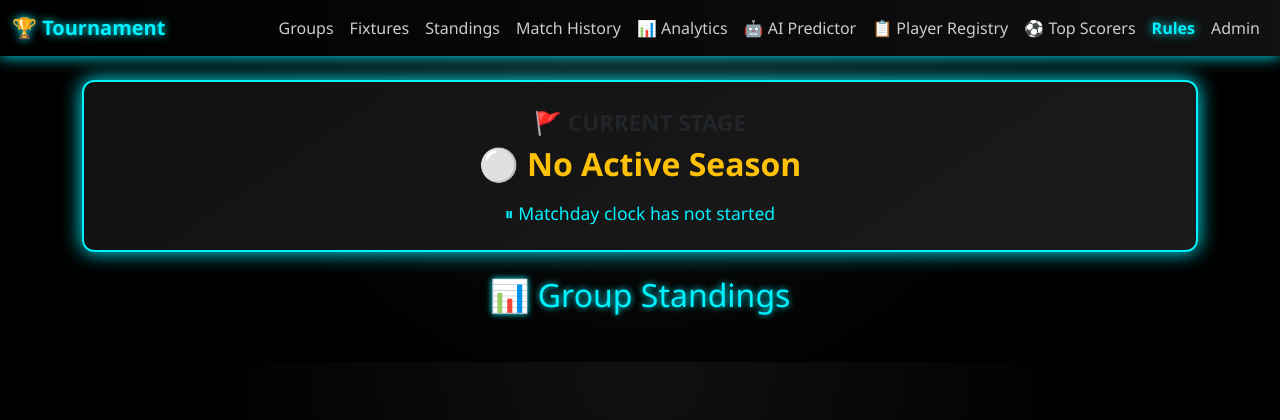
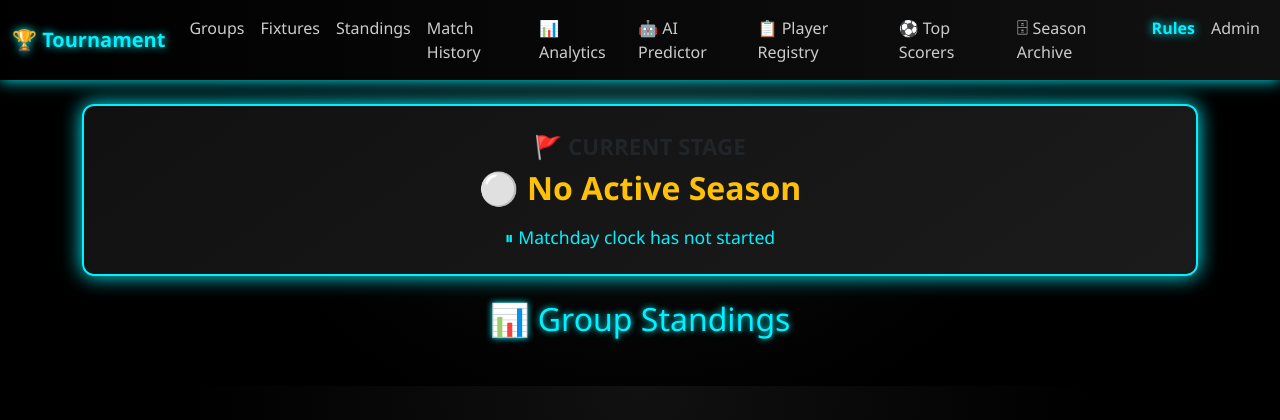
Before and after one commit to Hamza-dev001/football-tournament, a Flask app: page /standings in a window 1280 px wide. Shown: the top 420 px of the page. Run offline with Flask 3, Linux system fonts and the light colour scheme; data that the repository does not hold is empty.

Commit message:
Season Archive foundation: add /seasons landing page, reusable season selector, and season_id support for /standings

```diff
--- a/app/routes.py
+++ b/app/routes.py
@@ -135,6 +135,16 @@ def rules():
 
 
 # ==========================================================
+# SEASON ARCHIVE
+# ==========================================================
+
+@main.route("/seasons")
+def season_archive():
+    seasons = Season.query.order_by(Season.season_number.desc()).all()
+    return render_template("season_archive.html", seasons=seasons)
+
+
+# ==========================================================
 # GROUP FIXTURES
 # ==========================================================
 
@@ -216,9 +226,19 @@ def _build_group_table(group, season_id):
 
 @main.route("/standings")
 def standings():
-    season = get_active_season()
+    all_seasons = Season.query.order_by(Season.season_number).all()
+    requested_season_id = request.args.get("season_id", type=int)
+
+    if requested_season_id:
+        season = Season.query.get(requested_season_id)
+    else:
+        season = get_active_season()
+
     if not season:
-        return render_template("group_standings.html", standings_data=[])
+        return render_template(
+            "group_standings.html", standings_data=[],
+            all_seasons=all_seasons, selected_season=None
+        )
 
     groups = Group.query.filter_by(season_id=season.id).all()
     standings_data = []
@@ -246,7 +266,9 @@ def standings():
         standings_data=standings_data,
         top_scoring_team=top_scoring_team,
         best_defense_team=best_defense_team,
-        season=season
+        season=season,
+        all_seasons=all_seasons,
+        selected_season=season
     )
 
 
@@ -521,6 +543,7 @@ def top_scorers():
     rows = AnalyticsService.get_top_scorers()
     return render_template("top_scorers.html", rows=rows)
 
+
 # ==========================================================
 # PREDICT
 # ==========================================================
--- /dev/null
+++ b/app/templates/_season_selector.html
@@ -0,0 +1,18 @@
+{% if all_seasons and all_seasons|length > 0 %}
+<div class="mb-3 p-3" style="border:1px solid #00f2ff55; border-radius:8px; background:#111;">
+    <label style="color:#00f2ff; font-weight:bold; margin-right:8px;">📅 Viewing Season:</label>
+    <select onchange="window.location.href=this.value" style="background:#000; color:#00f2ff; border:1px solid #00f2ff; padding:6px; border-radius:5px;">
+        {% for s in all_seasons %}
+            <option value="{{ url_for(endpoint, season_id=s.id) }}"
+                {% if selected_season and selected_season.id == s.id %}selected{% endif %}>
+                Season {{ s.season_number }}
+                {% if s.is_active %} — LIVE{% endif %}
+                {% if s.is_completed %} — Completed{% endif %}
+            </option>
+        {% endfor %}
+    </select>
+    {% if selected_season and not selected_season.is_active %}
+        <span class="badge bg-warning text-dark ms-2">📁 Viewing Archived Season (Read-Only)</span>
+    {% endif %}
+</div>
+{% endif %}
--- a/app/templates/base.html
+++ b/app/templates/base.html
@@ -124,6 +124,12 @@
                     </a>
                 </li>
 
+                <li class="nav-item">
+                    <a class="nav-link" href="{{ url_for('main.season_archive') }}">
+                        🗄 Season Archive
+                    </a>
+                </li>
+
                 {% if r16_exists %}
                 <li class="nav-item">
                     <a class="nav-link" href="{{ url_for('main.r16') }}">Round of 16</a>
--- a/app/templates/group_standings.html
+++ b/app/templates/group_standings.html
@@ -3,6 +3,9 @@
 {% block content %}
 
 <h2 class="text-center mb-4">📊 Group Standings</h2>
+
+{% set endpoint = "main.standings" %}
+{% include "_season_selector.html" %}
 
 <!-- ✅ OVERALL TOURNAMENT STATS -->
 <div class="row mb-4">
```
Also changed, not shown: app/templates/season_archive.html (added, +31 -0 lines).
